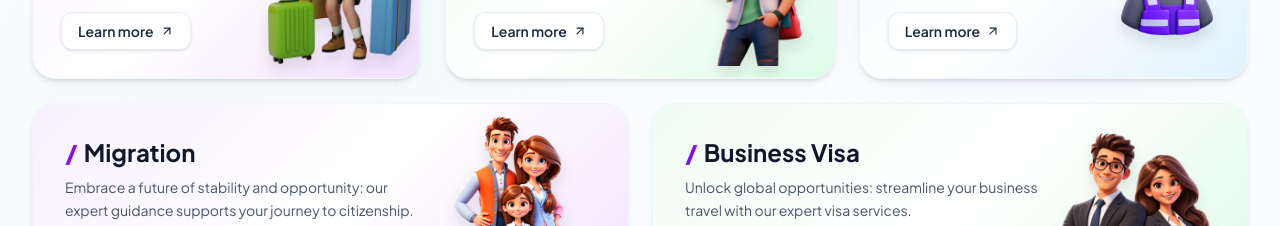
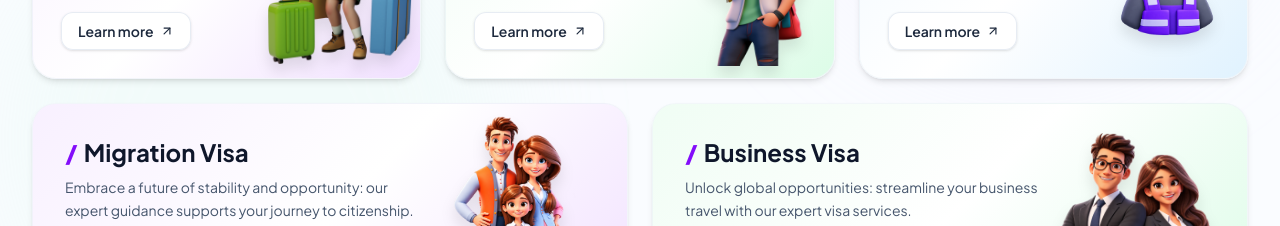
Before and after one commit to TechiesTech/Yonogen-, a React (Vite) app: page / in a window 1280 px wide. Shown: the part 1900-2126 px from the top of the page. Built offline with nearby package versions, Linux system fonts and the light colour scheme; a web font is replaced by a local one.

Commit message:
rename the Migration to Migration Visa in Our section page

```diff
--- a/src/data/mockData.ts
+++ b/src/data/mockData.ts
@@ -279,7 +279,7 @@ export const VISA_SERVICES: VisaService[] = [
   },
   {
     id: 'citizenship',
-    title: 'Migration',
+    title: 'Migration Visa',
     slug: 'citizenship',
     description: 'Embrace a future of stability and opportunity: our expert guidance supports your journey to citizenship.',
     characterType: 'citizenship',
```
